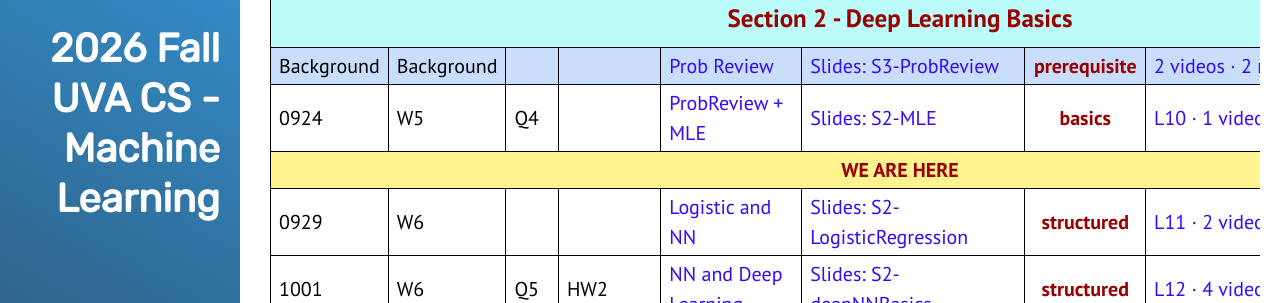
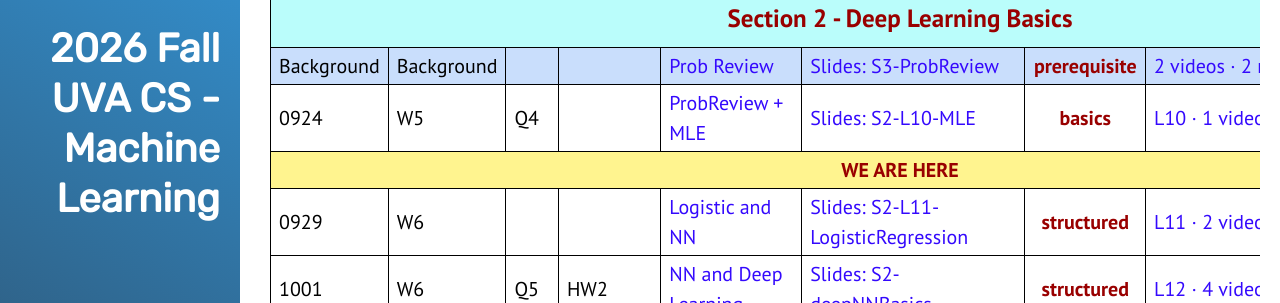
Before and after one commit to qiyanjun/2026Fall-UVA-CS-MachineLearningDeep, a Jekyll site: the page built from index.html, in a window 1280 px wide and 900 px high, scrolled down 2025 px. Shown: the part 155-458 px from the top of the window. Built offline with Jekyll 4.4.1, drawn with Linux system fonts in a browser that asks for light colours.

Commit message:
Rename MLE and logistic regression slides and update their links
Co-Authored-By: Claude Opus 5.5 <noreply@anthropic.com>

```diff
--- a/_contents/S2-L01-probMLE.md
+++ b/_contents/S2-L01-probMLE.md
@@ -2,9 +2,9 @@
 LOrder: 160
 layout: post
 title: ProbReview + MLE
-lecture:  S2-MLE
+lecture:  S2-L10-MLE
 lectureVersion: current
-extraContent: S2-MLE
+extraContent: S2-L10-MLE
 video: <b>M1</b> <a href="https://youtu.be/RIvdfYIHT1I" target="_blank">Original</a> · <a href="https://youtu.be/l78hirhUWuM" target="_blank">AI-Clone</a> · <a href="https://youtu.be/pSSZ4bQircA" target="_blank">Author-Voice</a>
 notes: 'Murphy (2022), <a href="https://probml.github.io/pml-book/book1.html" target="_blank">Probabilistic Machine Learning: An Introduction, Ch. 4: Statistics</a> · Brooks-Bartlett (2018), <a href="https://medium.com/data-science/probability-concepts-explained-maximum-likelihood-estimation-c7b4342fdbb1" target="_blank">Probability Concepts Explained: Maximum Likelihood Estimation</a>'
 morenotes: <a href="http://statweb.stanford.edu/~susan/courses/s200/lectures/lect11.pdf"> MLE </a>  / <a href="https://medium.com/@rrfd/what-is-maximum-likelihood-estimation-examples-in-python-791153818030"> MLE code</a> + <a href="https://www.youtube.com/watch?v=aDW44NPhNw0&list=PLs8w1Cdi-zvY9ICoYqu1XV0YoTQgShXw2">Error Metrics</a>
--- a/_contents/S2-L02-LoR.md
+++ b/_contents/S2-L02-LoR.md
@@ -2,9 +2,9 @@
 LOrder: 170
 layout: post
 title: Logistic and NN
-lecture: S2-LogisticRegression
+lecture: S2-L11-LogisticRegression
 lectureVersion: next
-extraContent:  S2-LogisticRegression
+extraContent:  S2-L11-LogisticRegression
 video: <b>M1</b> <a href="https://youtu.be/L8URtfxH7lM" target="_blank">Original</a> · <a href="https://youtu.be/3J1i4IyM5sU" target="_blank">AI-Clone</a> · <a href="https://youtu.be/U1n70m0tzXo" target="_blank">Author-Voice</a>  |  <b>M2</b> <a href="https://youtu.be/xDDoBO2TXmI" target="_blank">Original</a> · <a href="https://youtu.be/JO05eWLdchY" target="_blank">AI-Clone</a> · <a href="https://youtu.be/Y6QOUfURpVA" target="_blank">Author-Voice</a>
 notes: 'Hastie, Tibshirani & Friedman (2009), <a href="https://web.stanford.edu/~hastie/ElemStatLearn/" target="_blank">The Elements of Statistical Learning, Ch. 4.4: Logistic Regression</a> · Jurafsky & Martin (2025), <a href="https://web.stanford.edu/~jurafsky/slp3/4.pdf" target="_blank">Speech and Language Processing, Ch. 4: Logistic Regression and Text Classification</a>'
 morenotes: <a href="https://scikit-learn.org/stable/auto_examples/classification/plot_classifier_comparison.html"> compare classifiers </a>
```
Also changed, not shown: 3 other files.
